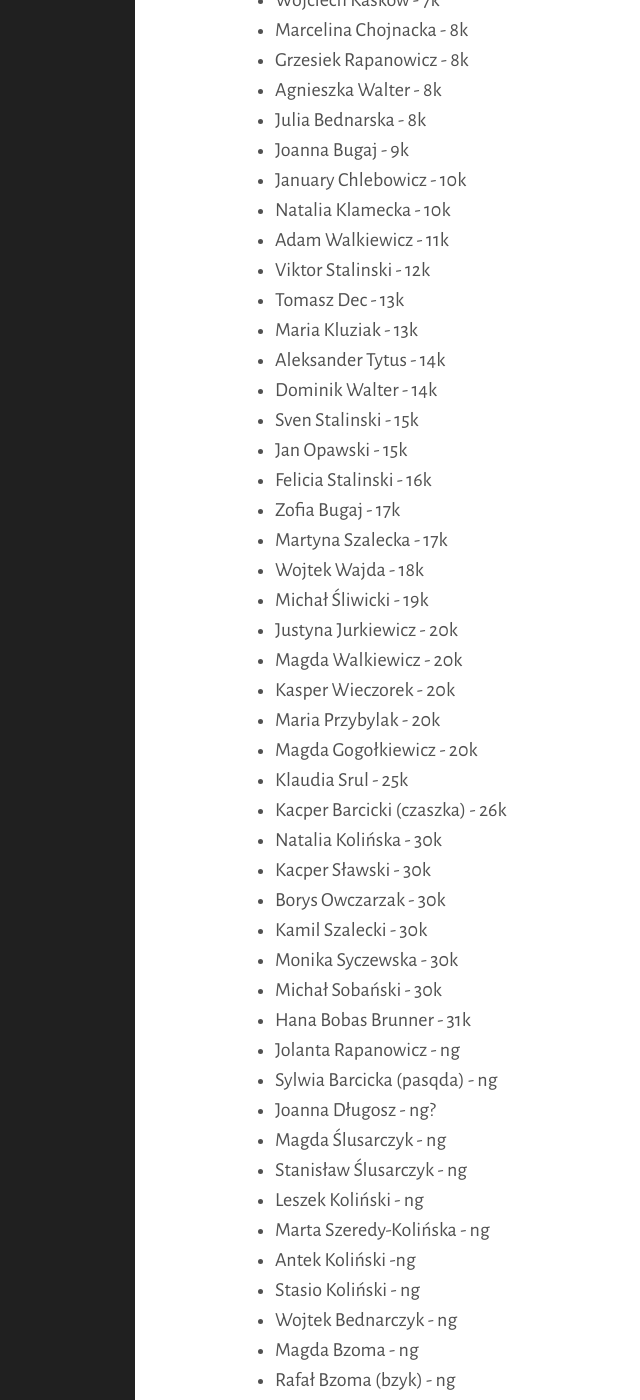
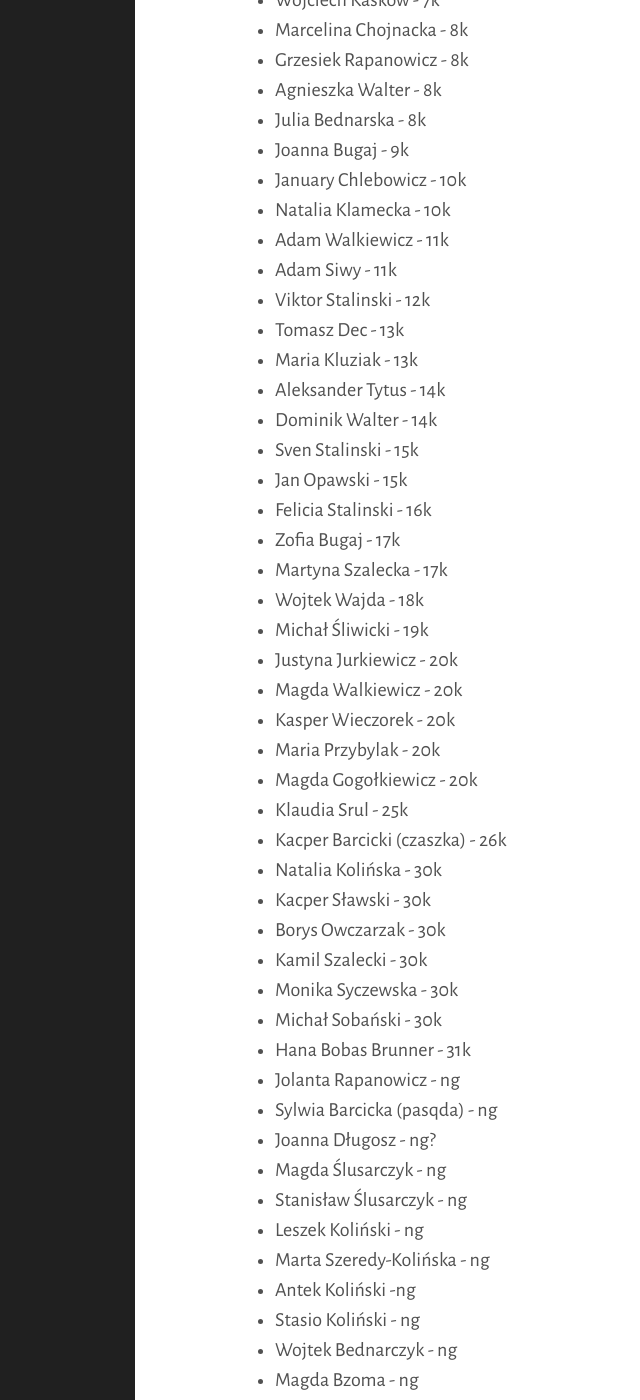
Before and after one commit to tasuki/lsg, a Jekyll site: the page built from zarejestrowani.md, in a window 1280 px wide and 1400 px high, scrolled down 1675 px. Shown: the whole window, without its empty margins (225-865 px from the left). Built offline with Jekyll 4.4.1, drawn with Linux system fonts in a browser that asks for light colours; nearby versions of some CDN libraries; some of the changed text lies outside the part shown.

Commit message:
Update zarejestrowani.md

```diff
--- a/zarejestrowani.md
+++ b/zarejestrowani.md
@@ -66,6 +66,7 @@ Zarejestrowani uczestnicy (mniej więcej wg siły):
 - January Chlebowicz - 10k
 - Natalia Klamecka - 10k
 - Adam Walkiewicz - 11k
+- Adam Siwy - 11k
 - Viktor Stalinski - 12k
 - Tomasz Dec - 13k
 - Maria Kluziak - 13k
```
Also changed, not shown: other parts of zarejestrowani.md (+0 -1 lines).
